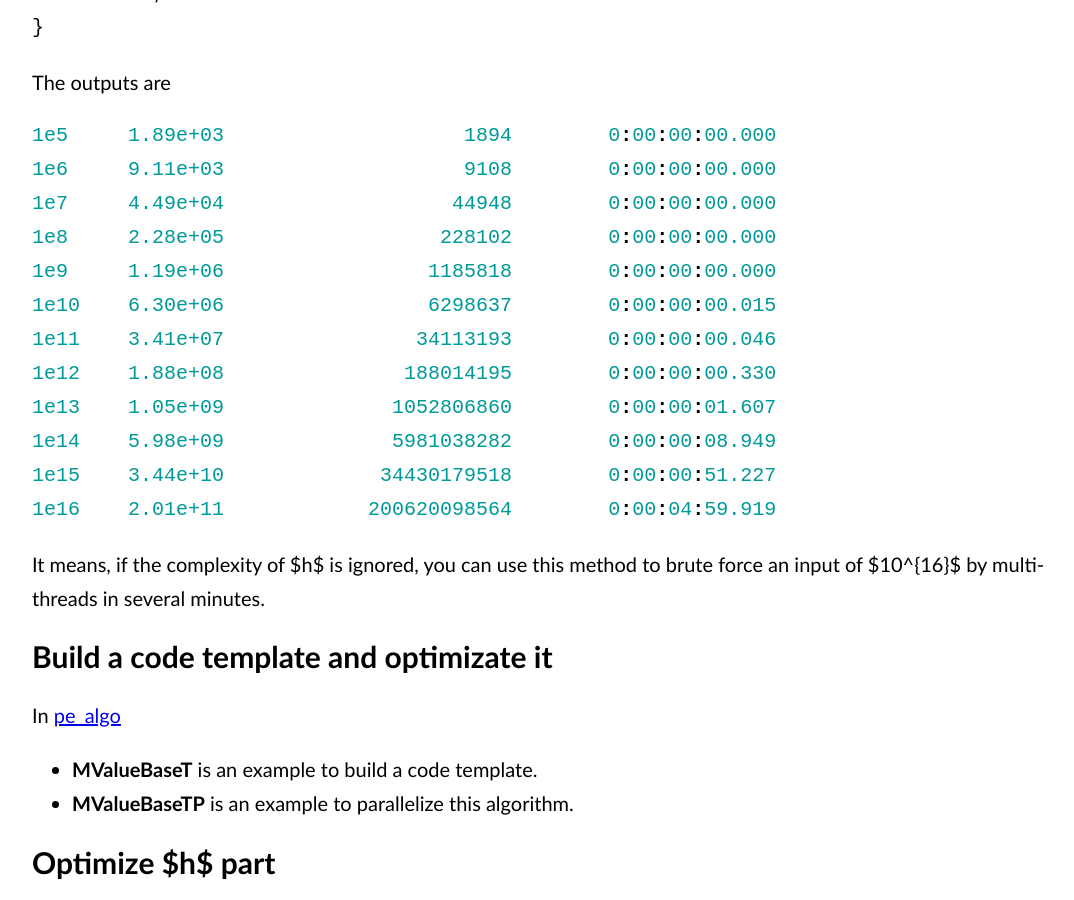
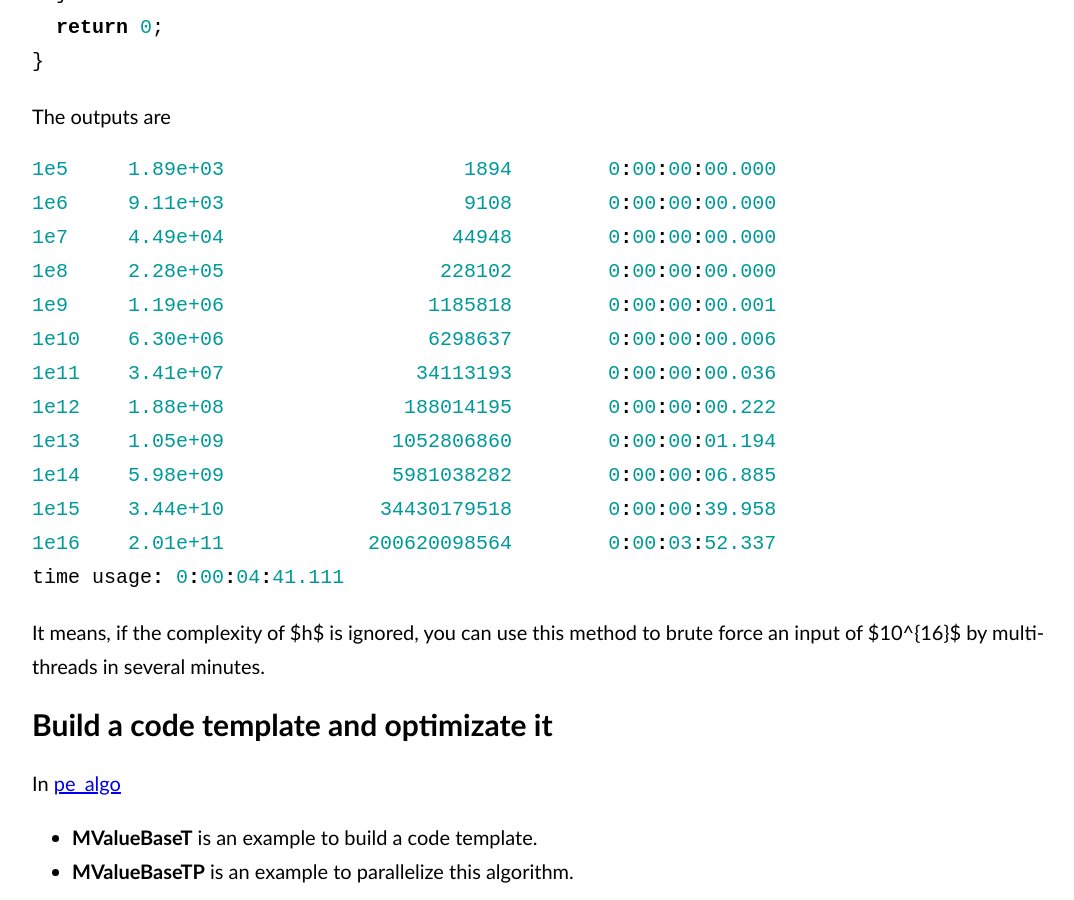
Before and after one commit to baihacker/main, a Jekyll site: the page built from docs/_posts/2020-04-12-The_prefix-sum_of_multiplicative_function_the_black_algorithm.md, in a window 1280 px wide and 900 px high, scrolled down 3371 px. Shown: the whole window, without its empty margins (96-1170 px from the left). Built offline with Jekyll 4.4.1, drawn with Linux system fonts in a browser that asks for light colours; comment, search, counter and statistics services are not loaded; some of the changed text lies outside the part shown.

Commit message:
Update 2020-04-12-The_prefix-sum_of_multiplicative_function_the_black_algorithm.md

````diff
--- a/docs/_posts/2020-04-12-The_prefix-sum_of_multiplicative_function_the_black_algorithm.md
+++ b/docs/_posts/2020-04-12-The_prefix-sum_of_multiplicative_function_the_black_algorithm.md
@@ -116,14 +117,15 @@ The outputs are
 1e6     9.11e+03                    9108        0:00:00:00.000
 1e7     4.49e+04                   44948        0:00:00:00.000
 1e8     2.28e+05                  228102        0:00:00:00.000
-1e9     1.19e+06                 1185818        0:00:00:00.000
-1e10    6.30e+06                 6298637        0:00:00:00.015
-1e11    3.41e+07                34113193        0:00:00:00.046
-1e12    1.88e+08               188014195        0:00:00:00.330
-1e13    1.05e+09              1052806860        0:00:00:01.607
-1e14    5.98e+09              5981038282        0:00:00:08.949
-1e15    3.44e+10             34430179518        0:00:00:51.227
-1e16    2.01e+11            200620098564        0:00:04:59.919
+1e9     1.19e+06                 1185818        0:00:00:00.001
+1e10    6.30e+06                 6298637        0:00:00:00.006
+1e11    3.41e+07                34113193        0:00:00:00.036
+1e12    1.88e+08               188014195        0:00:00:00.222
+1e13    1.05e+09              1052806860        0:00:00:01.194
+1e14    5.98e+09              5981038282        0:00:00:06.885
+1e15    3.44e+10             34430179518        0:00:00:39.958
+1e16    2.01e+11            200620098564        0:00:03:52.337
+time usage: 0:00:04:41.111
 ```
 
 
@@ -191,12 +194,13 @@ the outputs are
 ```cpp
 1e5     2.15e+04                   21454        0:00:00:00.000
 1e6     1.25e+05                  125220        0:00:00:00.000
-1e7     7.28e+05                  727870        0:00:00:00.015
-1e8     4.25e+06                 4246101        0:00:00:00.000
-1e9     2.49e+07                24926095        0:00:00:00.062
-1e10    1.47e+08               147470529        0:00:00:00.350
-1e11    8.80e+08               879838265        0:00:00:02.071
-1e12    5.29e+09              5294311815        0:00:00:12.097
+1e7     7.28e+05                  727870        0:00:00:00.001
+1e8     4.25e+06                 4246101        0:00:00:00.010
+1e9     2.49e+07                24926095        0:00:00:00.059
+1e10    1.47e+08               147470529        0:00:00:00.354
+1e11    8.80e+08               879838265        0:00:00:02.136
+1e12    5.29e+09              5294311815        0:00:00:12.784
+time usage: 0:00:00:15.813
 ```
 
 # References
````
Also changed, not shown: other parts of docs/_posts/2020-04-12-The_prefix-sum_of_multiplicative_function_the_black_algorithm.md (+2 -0 lines).
